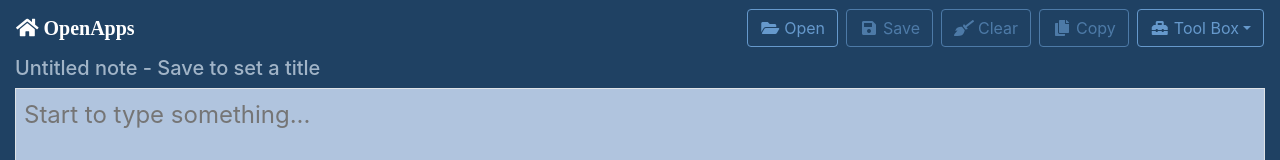
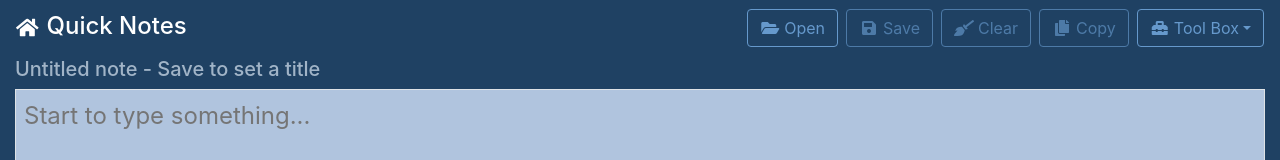
Before and after one commit to openXapps/web-apps-notes, a React (Create React App) app: page / in a window 1280 px wide. Shown: the top 160 px of the page. Built offline with nearby package versions, Linux system fonts and the light colour scheme.

Commit message:
Split branding from title

```diff
--- a/src/components/Header.js
+++ b/src/components/Header.js
@@ -31,7 +31,8 @@ const Header = () => {
 
   return (
     <nav className="navbar navbar-expand-sm navbar-dark bg-dark">
-      <a className="navbar-brand" href="/"><i className="fas fa-home"> OpenApps</i></a>
+      <a className="navbar-brand m-0" href="/"><i className="fas fa-home"></i></a>
+      <span className="navbar-text h4 pt-1 pb-0 pl-0 pl-sm-2 text-white">Quick Notes</span>
       <button
         className="navbar-toggler px-1"
         type="button"
```
